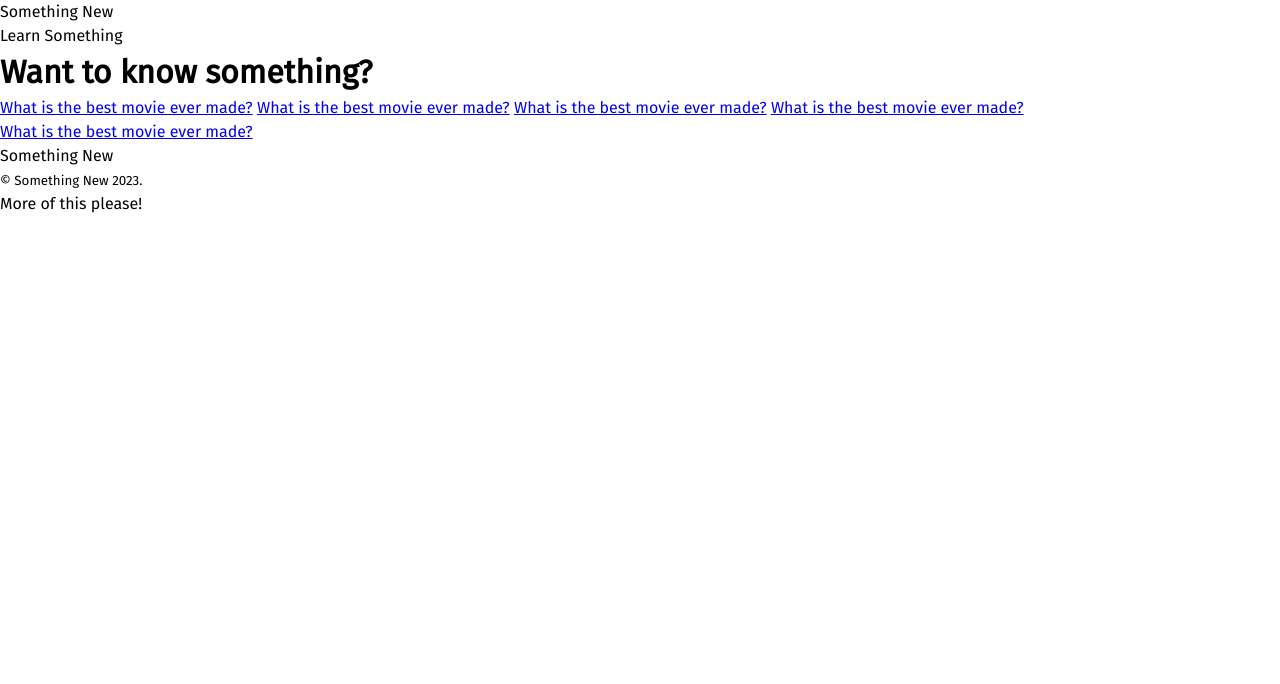
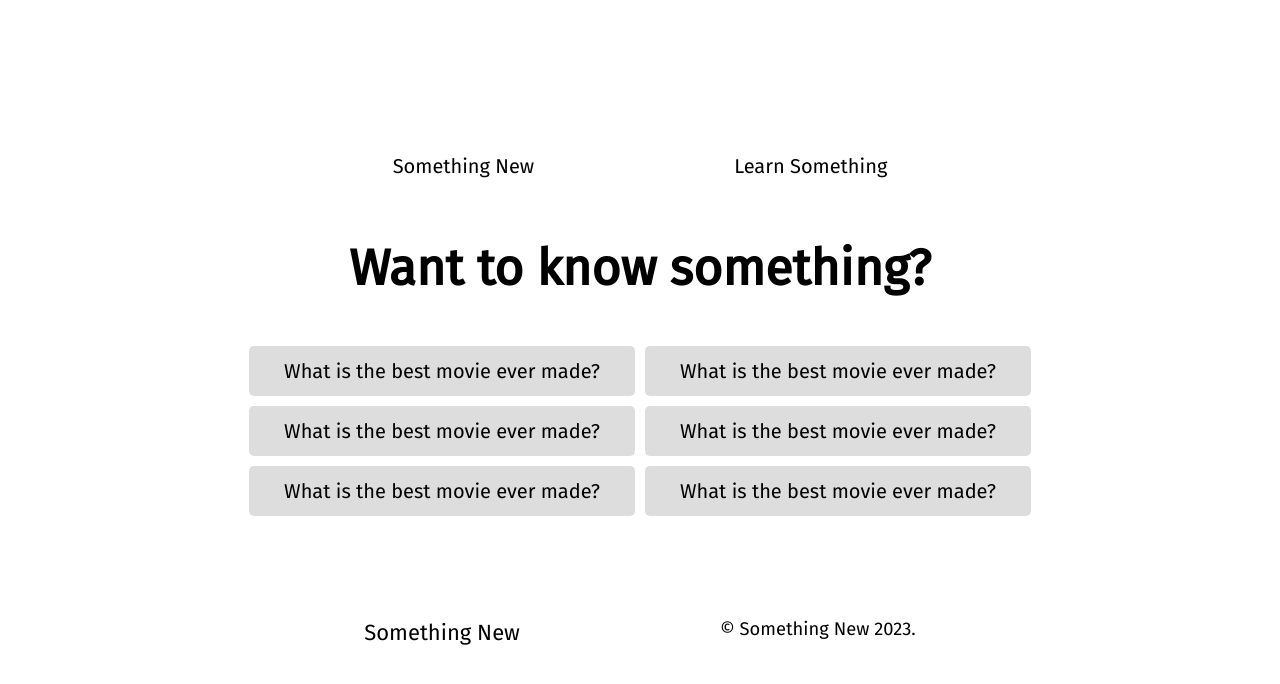
Before and after one commit to thedarklordzw/something-new, a plain HTML site: page index.html in a window 1280 px wide. Drawn offline with Linux system fonts and the light colour scheme.

Commit message:
added links

```diff
--- a/index.html
+++ b/index.html
@@ -13,13 +13,14 @@
     <title>Something New</title>
   </head>
   <body>
-    <header>
+    <header class="header">
       <div>Something New</div>
       <nav>Learn Something</nav>
     </header>
-    <main>
-      <h1>Want to know something?</h1>
+    <main class="main">
+      <h1 class="primary-heading">Want to know something?</h1>
       <section class="info-links">
+        <a class="info-link" href="/">What is the best movie ever made?</a>
         <a class="info-link" href="/">What is the best movie ever made?</a>
         <a class="info-link" href="/">What is the best movie ever made?</a>
         <a class="info-link" href="/">What is the best movie ever made?</a>
@@ -27,10 +28,9 @@
         <a class="info-link" href="/">What is the best movie ever made?</a>
       </section>
     </main>
-    <footer>
+    <footer class="footer">
       <div>Something New</div>
       <small>&copy Something New 2023.</small>
-      <div>More of this please!</div>
     </footer>
   </body>
 </html>
--- a/styles.css
+++ b/styles.css
@@ -19,6 +19,13 @@
 */
 body {
   line-height: 1.5;
+  width: 100vw;
+  height: 100vh;
+  display: flex;
+  flex-direction: column;
+  align-items: center;
+  justify-content: center;
+  font-size: 2.2rem;
   -webkit-font-smoothing: antialiased;
   font-family: 'Fira Sans', sans-serif;
 }
@@ -62,6 +69,58 @@
   isolation: isolate;
 }
 
-.info-link {
+html {
+  font-size: 62.5%;
+}
+
+.header {
+  display: flex;
+  align-self: flex-start;
+  gap: 20rem;
+  margin: 0 auto;
+  margin-bottom: 5rem;
+  font-size: 2rem;
+  justify-content: space-between;
+}
+
+.primary-heading {
+  font-size: 5rem;
+  margin-bottom: 4rem;
+  text-align: center;
+}
+
+.main {
+  margin-bottom: 10rem;
+}
+
+.info-links {
+  display: grid;
+  grid-template-columns: repeat(2, 1fr);
+  gap: 1rem;
+}
+
+.info-link:link, .info-link:visited {
+  font-size: 2rem;
+  text-decoration: none;
+  color: #000;
   display: inline-block;
+  padding: 1rem 3.5rem;
+  background-color: #ddd;
+  border-radius: .5rem;
+  transition: all 300ms ease-in;
+
 }
+
+.info-link:hover, .info-link:active {
+  background-color: red;
+  color: #fff;
+}
+
+
+
+.footer {
+  display: flex;
+  align-items: flex-start;
+  gap: 20rem;
+  justify-content: space-between;
+}
```
